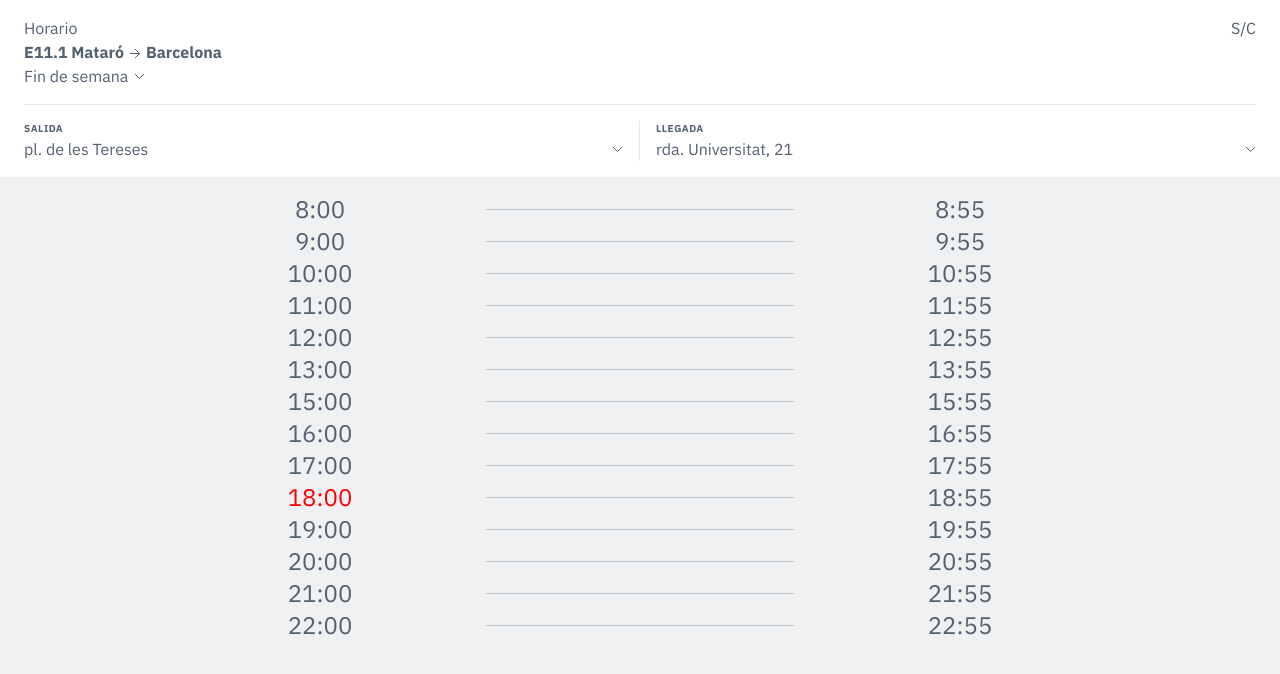
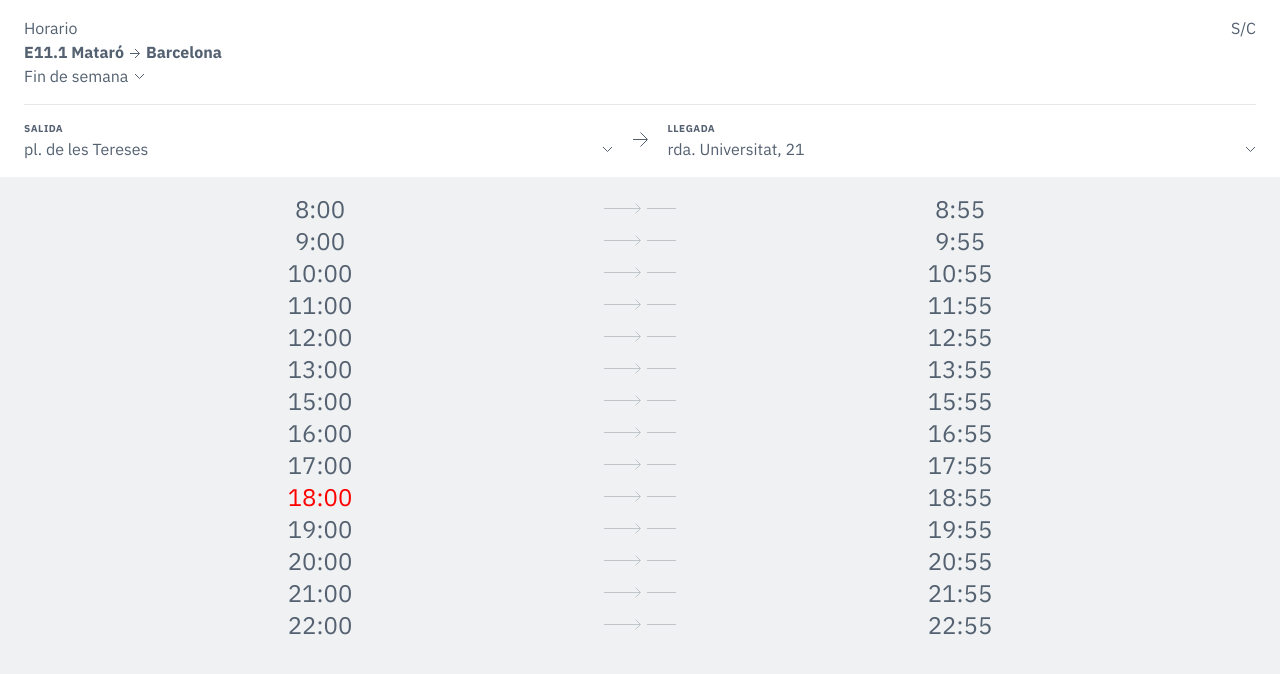
Before and after one commit to hihayk/bus, a React (Create React App) app: page / in a window 1280 px wide. Shown: the top 674 px of the page. Built offline with nearby package versions, Linux system fonts and the light colour scheme.

Commit message:
add direction arrows

```diff
--- a/src/compare-stops.js
+++ b/src/compare-stops.js
@@ -3,6 +3,8 @@ import styled from 'styled-components'
 import Header from './header'
 import { e11 } from './stops'
 import caretDown from './caret-down.svg'
+import arrowLg from './arrow-lg.svg'
+import rootArrow from './root-arrow.svg'
 
 const Select = styled.select`
   -webkit-appearance: none;
@@ -57,20 +59,25 @@ const HeaderWrapper = styled.div`
 
 const StopsSection = styled.div`
   display: flex;
+  align-items: center;
 `
 
 const StopWrapper = styled.div`
   width: 50%;
   margin: 16px 0;
+`
 
-  &:not(:last-child) {
-    border-right: 1px solid rgba(0, 22, 43, .1);
-    padding-right: 16px;
-  }
+const StopArrow = styled.div`
+  margin-left: 20px;
+  margin-right: 20px;
+`
 
-  &:last-child {
-    padding-left: 16px;
-  }
+const ArrowlG = styled.img`
+
+`
+
+const RootArrow = styled.img`
+
 `
 
 const StopType = styled.div`
@@ -105,12 +112,15 @@ const Stop = styled.div`
 const Line = styled.div`
   position: relative;
   width: 24vw;
-  height: 1px;
+  height: 15px;
   display: block;
   left: -12vw;
-  top: 16px;
-  margin: 0 0 31px 0;
-  background-color: rgba(0, 22, 43, .2);
+  top: 8px;
+  margin: 0 0 17px 0;
+  background-image: url(${rootArrow});
+  background-repeat: no-repeat;
+  background-position: center;
+  opacity: .3;
 `
 
 const Lines = styled.div`
@@ -237,6 +247,11 @@ class CompareStops extends Component {
                 {leaveStopNames}
               </Select>
             </StopWrapper>
+
+            <StopArrow>
+              <ArrowlG src={arrowLg} />
+            </StopArrow>
+
             <StopWrapper>
               <StopType>LLEGADA</StopType>
 
```
Also changed, not shown: src/arrow-lg.svg (added), src/root-arrow.svg (added).
